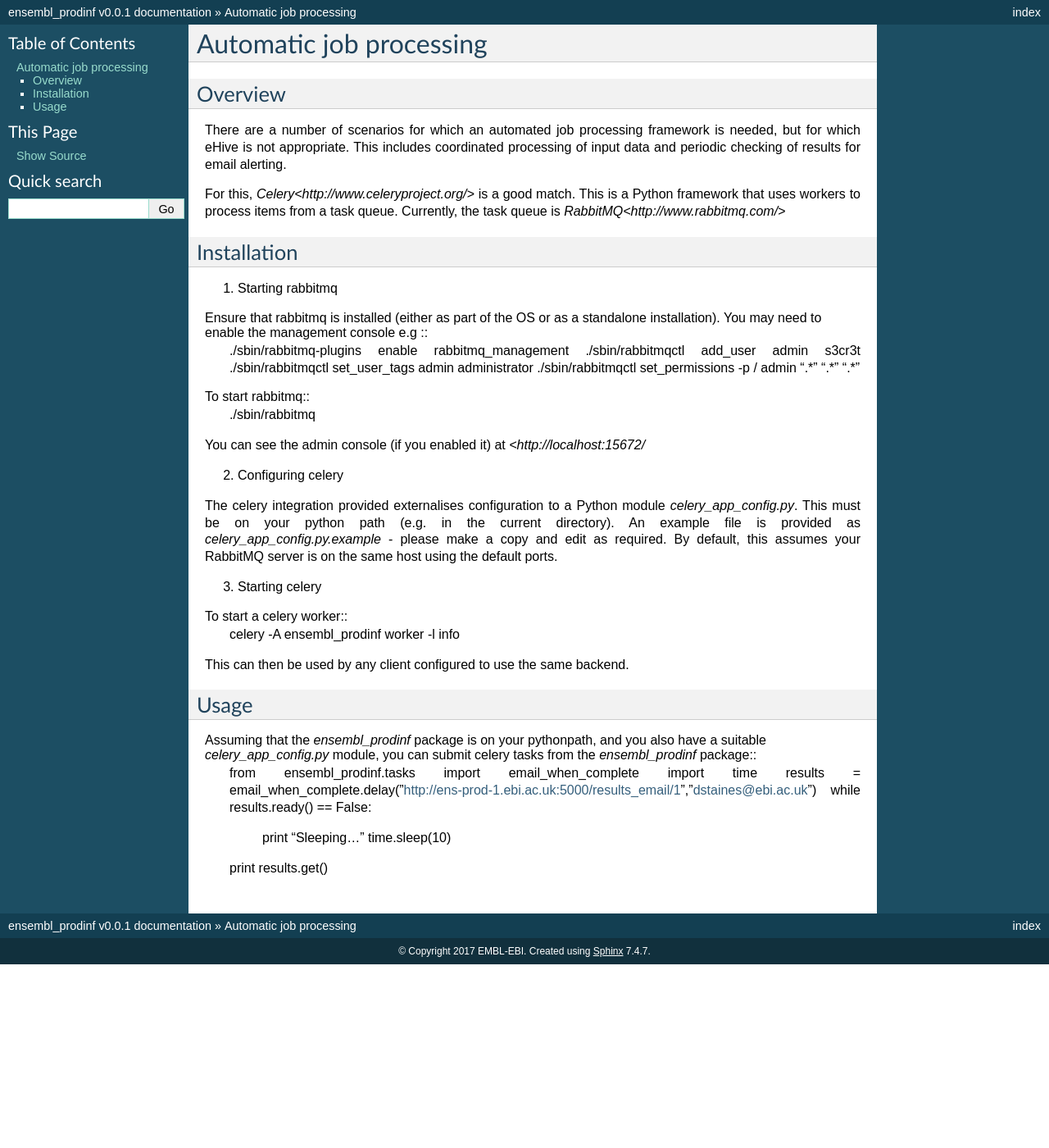
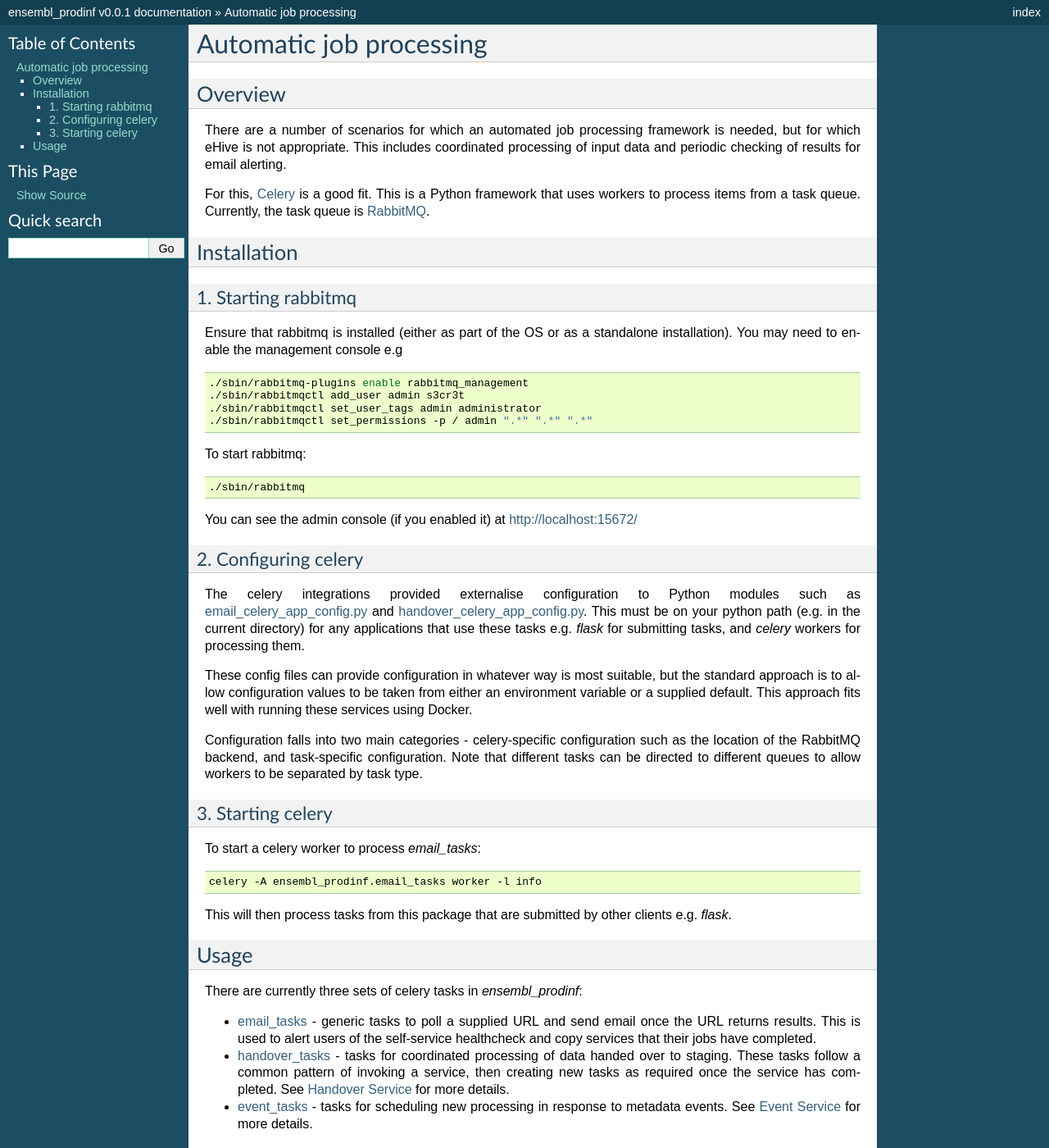
Before and after one commit to Ensembl/ensembl-prodinf-datachecks, a Sphinx documentation site: the page built from docs/celery.rst, in a window 1280 px wide and 1400 px high. Shown: the whole window at 82% size. Built offline with Sphinx 7.4.7, drawn with Linux system fonts in a browser that asks for light colours; some of the changed text lies outside the part shown.

Commit message:
cleaned up and updated documentation

```diff
--- a/docs/celery.rst
+++ b/docs/celery.rst
@@ -7,43 +7,79 @@ Overview
 
 There are a number of scenarios for which an automated job processing framework is needed, but for which eHive is not appropriate. This includes coordinated processing of input data and periodic checking of results for email alerting.
 
-For this, `Celery<http://www.celeryproject.org/>` is a good match. This is a Python framework that uses workers to process items from a task queue. Currently, the task queue is `RabbitMQ<http://www.rabbitmq.com/>`
+For this, Celery_ is a good fit. This is a Python framework that uses workers to process items from a task queue. Currently, the task queue is RabbitMQ_.
 
 Installation
 ############
 
 1. Starting rabbitmq
+====================
 
-Ensure that rabbitmq is installed (either as part of the OS or as a standalone installation). You may need to enable the management console e.g ::
+Ensure that rabbitmq is installed (either as part of the OS or as a standalone installation). You may need to enable the management console e.g
+
+.. code-block:: bash
+
   ./sbin/rabbitmq-plugins enable rabbitmq_management
   ./sbin/rabbitmqctl add_user admin s3cr3t
   ./sbin/rabbitmqctl set_user_tags admin administrator
   ./sbin/rabbitmqctl set_permissions -p / admin ".*" ".*" ".*"
 
-To start rabbitmq::
+To start rabbitmq:
+
+.. code-block:: bash
+
   ./sbin/rabbitmq
 
-You can see the admin console (if you enabled it) at `<http://localhost:15672/`
+You can see the admin console (if you enabled it) at http://localhost:15672/
 
 2. Configuring celery
+=====================
 
-The celery integration provided externalises configuration to a Python module `celery_app_config.py`. This must be on your python path (e.g. in the current directory). An example file is provided as `celery_app_config.py.example` - please make a copy and edit as required. By default, this assumes your RabbitMQ server is on the same host using the default ports.
+The celery integrations provided externalise configuration to Python modules such as `email_celery_app_config.py`_ and `handover_celery_app_config.py`_. This must be on your python path (e.g. in the current directory) for any applications that use these tasks e.g. `flask` for submitting tasks, and `celery` workers for processing them.
+
+These config files can provide configuration in whatever way is most suitable, but the standard approach is to allow configuration values to be taken from either an environment variable or a supplied default. This approach fits well with running these services using Docker.
+
+Configuration falls into two main categories - celery-specific configuration such as the location of the RabbitMQ backend, and task-specific configuration. Note that different tasks can be directed to different queues to allow workers to be separated by task type.
 
 3. Starting celery
+==================
 
-To start a celery worker::
-  celery -A ensembl_prodinf worker -l info
+To start a celery worker to process `email_tasks`:
 
-This can then be used by any client configured to use the same backend.
+.. code-block:: bash
+
+  celery -A ensembl_prodinf.email_tasks worker -l info
+
+This will then process tasks from this package that are submitted by other clients e.g. `flask`.
 
 Usage
 #####
 
-Assuming that the `ensembl_prodinf` package is on your pythonpath, and you also have a suitable `celery_app_config.py` module, you can submit celery tasks from the `ensembl_prodinf` package::
-  from ensembl_prodinf.tasks import email_when_complete
+There are currently three sets of celery tasks in `ensembl_prodinf`:
+
+- email_tasks_ - generic tasks to poll a supplied URL and send email once the URL returns results. This is used to alert users of the self-service healthcheck and copy services that their jobs have completed.
+- handover_tasks_ - tasks for coordinated processing of data handed over to staging. These tasks follow a common pattern of invoking a service, then creating new tasks as required once the service has completed. See `Handover Service`_ for more details.
+- event_tasks_ - tasks for scheduling new processing in response to metadata events. See `Event Service`_ for more details.
+
+Assuming that the `ensembl_prodinf` package is on your pythonpath, and you also have a suitable `email_celery_app_config.py` module, you can submit celery tasks from the `ensembl_prodinf` package:
+
+.. code-block:: python
+
+  from ensembl_prodinf.email_tasks import email_when_complete
   import time
-  results = email_when_complete.delay("http://ens-prod-1.ebi.ac.uk:5000/results_email/1","dstaines@ebi.ac.uk")
+  results = email_when_complete.delay("http://ens-prod-1.ebi.ac.uk:5000/jobs/1?format=email","dstaines@ebi.ac.uk")
   while results.ready() == False:
      print "Sleeping..."
      time.sleep(10)
   print results.get()
+
+
+.. _Celery: http://www.celeryproject.org/
+.. _RabbitMQ: http://www.rabbitmq.com/
+.. _email_tasks: ../ensembl_prodinf/email_tasks.py
+.. _handover_tasks: ../ensembl_prodinf/handover_tasks.py
+.. _event_tasks: ../ensembl_prodinf/event_tasks.py
+.. _`Handover Service`: ./handover.rst
+.. _`Event Service`: ../event_processing.rst
+.. _`email_celery_app_config.py` : ../email_celery_app_config.py
+.. _`handover_celery_app_config.py` : ../handover_celery_app_config.py
```
